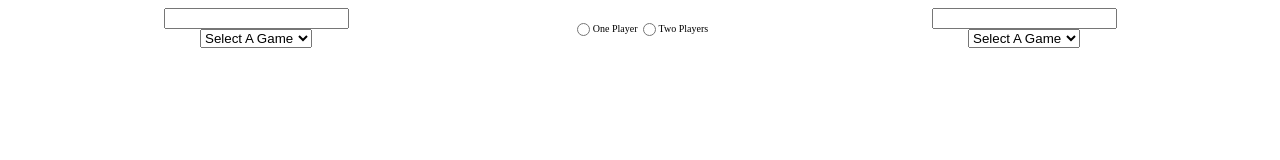
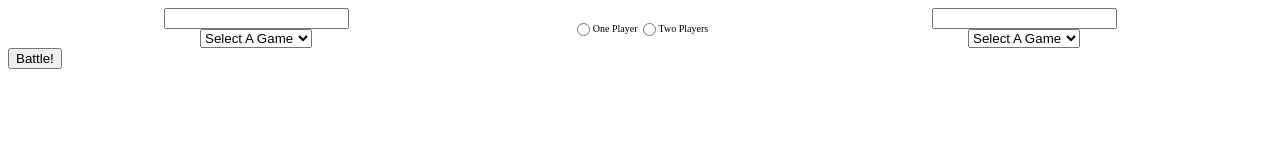
Before and after one commit to staten-island-tech/class-constructor-project-William-Anderson2020, a plain HTML site: page index.html in a window 1280 px wide. Drawn offline with Linux system fonts and the light colour scheme.

Commit message:
Combat function complete

```diff
--- a/app.js
+++ b/app.js
@@ -157,12 +157,85 @@ class UI{
             }
         }
 
-        function combatResolution(playerOneCharacter, playerTwoCharacter){
-            switch (playerOneCharacter.weapon, playerTwoCharacter.weapon){
-                case sword, axe:
+        function combatResolution(){
 
-                default:
-                    //run stats function
+            if((playerOneCharacter == null) || (playerTwoCharacter == null)){
+                return alert('Please select two fighters.');
+            } else{
+
+                let one = playerOneCharacter;
+                let two = playerTwoCharacter;
+
+                function tieRes(one, two){
+
+                    let oneRes = (one.hp - two.atk);
+                    let twoRes = (two.hp - one.atk);
+
+                    if( oneRes > twoRes){
+                        alert(`${one.name} Wins! They have ${oneRes} hp remaining.`)
+                    } else if ( oneRes < twoRes){
+                        alert(`${two.name} Wins! They have ${twoRes} hp remaining.`)
+                    } else {
+                        alert('It would seem we have a tie...');
+                    }
+                }
+
+                function hpCalc(adv, dis){
+                    let advRes = (adv.hp - dis.atk);
+                    let disRes = (dis.hp - (adv.atk*2));
+
+                    if (advRes > disRes){
+                        alert(`${adv.name} Wins! Their attack was super effective! They have ${advRes} hp remaining.`);
+                    } else if (advRes < disRes){
+                        alert(`${dis.name} Wins! They were weak to ${adv.name}'s ${adv.weapon} attack. They have ${disRes} hp remaining.`);
+                    } else{
+                        alert('It would seem we have a tie...');
+                    }
+                }
+
+                if(one.weapon == 'Sword'){
+                    switch(two.weapon){
+                        case 'Sword':
+                            tieRes(one,two);
+                            break;
+                        case 'Spear':
+                            hpCalc(one,two);
+                            break;
+                        case 'Axe':
+                            hpCalc(two,one);
+                            break;
+                        default:
+                            alert('Defaulting. Check logs');
+                    }
+                } else if(one.weapon == 'Spear'){
+                    switch(two.weapon){
+                        case 'Spear':
+                            tieRes(one,two);
+                            break;
+                        case 'Axe':
+                            hpCalc(one,two);
+                            break;
+                        case 'Sword':
+                            hpCalc(two,one);
+                            break;
+                        default:
+                            alert('Defaulting. Check logs');
+                    }
+                } else if(one.weapon == 'Axe'){
+                    switch(two.weapon){
+                        case 'Axe':
+                            tieRes(one,two);
+                            break;
+                        case 'Sword':
+                            hpCalc(one,two);
+                            break;
+                        case 'Spear':
+                            hpCalc(two,one);
+                            break;
+                        default:
+                            alert('Defaulting. Check logs');
+                    }
+                }
             }
         }
 
--- a/index.html
+++ b/index.html
@@ -57,7 +57,7 @@
                     </div>
                 </div>
                 <div class="game_results_middle">
-
+                    <button id="battle_button" type="button" onclick="combatResolution()">Battle!</button>
                 </div>
                 <div id="game_results_two">
 
```
